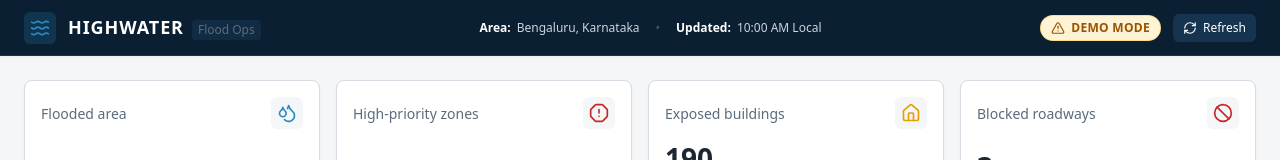
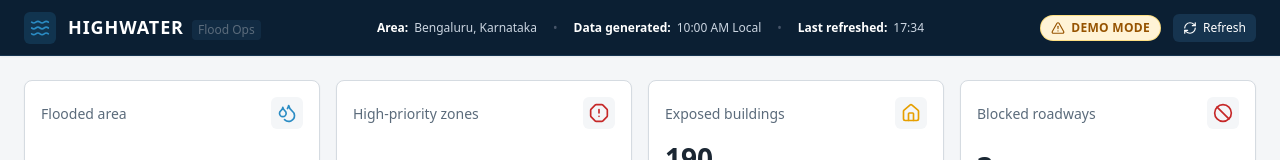
Before and after one commit to Puni358/highwater, a React (Vite) app in the folder modules/dashboard/: page / in a window 1280 px wide. Shown: the top 160 px of the page. Built offline with nearby package versions, Linux system fonts and the light colour scheme; no server answers.

Commit message:
Header: Add distinct Data generated and Last refreshed timestamps with refresh button loading spinner

```diff
--- a/modules/dashboard/src/app/App.jsx
+++ b/modules/dashboard/src/app/App.jsx
@@ -8,7 +8,7 @@ import { useDashboardData } from '../hooks/useDashboardData.js';
  * Wires useDashboardData hook to DashboardLayout and renders LoadingState on initial fetch.
  */
 export default function App() {
-  const { data, loading, error, refresh } = useDashboardData();
+  const { data, loading, error, refresh, lastRefreshedAt } = useDashboardData();
 
   if (loading && !data) {
     return <LoadingState message="Loading flood response data…" />;
@@ -20,6 +20,7 @@ export default function App() {
       loading={loading}
       error={error}
       onRefresh={refresh}
+      lastRefreshedAt={lastRefreshedAt}
     />
   );
 }
--- a/modules/dashboard/src/app/DashboardLayout.jsx
+++ b/modules/dashboard/src/app/DashboardLayout.jsx
@@ -39,6 +39,7 @@ export default function DashboardLayout({
   loading = false,
   error = null,
   onRefresh,
+  lastRefreshedAt = null,
 }) {
   // 1. Single source of truth for selection and layer visibility (architecture.md section 4)
   const [selectedZoneId, setSelectedZoneId] = useState(null);
@@ -125,6 +126,7 @@ export default function DashboardLayout({
         source={metadata.source}
         onRefresh={onRefresh}
         loading={loading}
+        lastRefreshedAt={lastRefreshedAt || metadata.lastRefreshedAt}
       />
 
       {/* Main Content Area */}
--- a/modules/dashboard/src/components/Header.jsx
+++ b/modules/dashboard/src/components/Header.jsx
@@ -13,6 +13,7 @@ export default function Header({
   source = null,
   onRefresh,
   loading = false,
+  lastRefreshedAt = null,
 }) {
   const isDernau =
     dataMode === 'demo' &&
@@ -32,6 +33,21 @@ export default function Header({
       return ts;
     }
   };
+
+  const formatHHMM = (ts) => {
+    if (!ts) return null;
+    try {
+      const date = new Date(ts);
+      if (isNaN(date.getTime())) return null;
+      const h = String(date.getHours()).padStart(2, '0');
+      const m = String(date.getMinutes()).padStart(2, '0');
+      return `${h}:${m}`;
+    } catch {
+      return null;
+    }
+  };
+
+  const lastRefreshedTime = formatHHMM(lastRefreshedAt);
 
   return (
     <header className="h-14 bg-navy-900 text-white px-4 md:px-6 flex items-center justify-between border-b border-navy-700 shadow-sm shrink-0">
@@ -56,9 +72,18 @@ export default function Header({
         </div>
         <span className="hidden md:inline text-slate-600">•</span>
         <div className="flex items-center space-x-1.5 text-slate-300">
-          <span className="font-semibold text-white">Updated:</span>
+          <span className="font-semibold text-white">Data generated:</span>
           <span>{formatTimestamp(timestamp)}</span>
         </div>
+        {lastRefreshedTime && (
+          <>
+            <span className="hidden lg:inline text-slate-600">•</span>
+            <div className="flex items-center space-x-1.5 text-slate-300">
+              <span className="font-semibold text-white">Last refreshed:</span>
+              <span>{lastRefreshedTime}</span>
+            </div>
+          </>
+        )}
       </div>
 
       {/* Right: Mode Badge & Refresh Action */}
--- a/modules/dashboard/src/hooks/useDashboardData.js
+++ b/modules/dashboard/src/hooks/useDashboardData.js
@@ -52,6 +52,7 @@ export function useDashboardData(options) {
   const [data, setData] = useState(null);
   const [loading, setLoading] = useState(true);
   const [error, setError] = useState(null);
+  const [lastRefreshedAt, setLastRefreshedAt] = useState(null);
   const inFlightRef = useRef(false);
 
   const dataSource = options?.dataSource;
@@ -81,10 +82,13 @@ export function useDashboardData(options) {
         // Ignore localStorage quota or access errors
       }
 
+      const now = new Date();
+      setLastRefreshedAt(now.toISOString());
       const normalized = adaptDashboardData(raw);
       // Fresh fetch: ensure cached banner is cleared and not shown alongside live data
       normalized.metadata.isFromCache = false;
       normalized.metadata.cachedAt = null;
+      normalized.metadata.lastRefreshedAt = now.toISOString();
 
       setData(normalized);
       setError(null);
@@ -129,5 +133,6 @@ export function useDashboardData(options) {
     loading,
     error,
     refresh: loadData,
+    lastRefreshedAt,
   };
 }
```
Also changed, not shown: 2 other files (tests, documents, lock files or other folders).
